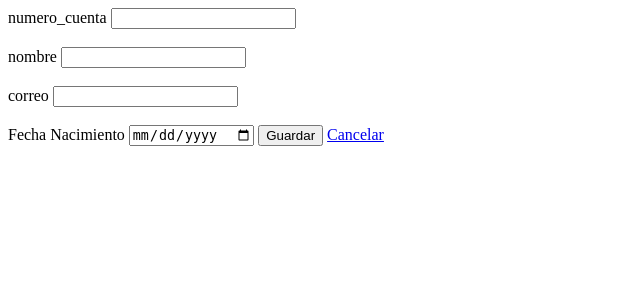
After one commit to Anny891/ejercicios-crud-laravel, a Laravel app: page /estudiante/create in a window 1280 px wide. The commit adds this page. Shown: the top 300 px of the page, without its empty margins (0-640 px from the left). Run offline with Laravel 12, Linux system fonts and the light colour scheme.

Commit message:
Crear registros estudiantes

```diff
--- a/estudiantes/app/Http/Controllers/EstudianteController.php
+++ b/estudiantes/app/Http/Controllers/EstudianteController.php
@@ -24,6 +24,7 @@ class EstudianteController extends Controller
     public function create()
     {
         //
+        return view('estudiante.create');
     }
 
     /**
@@ -32,6 +33,16 @@ class EstudianteController extends Controller
     public function store(Request $request)
     {
         //
+        $dato = $request->validate([
+            'numero_cuenta'=>'required|string|unique:estudiantes,numero_cuenta',
+            'nombre'=>'required|string|max:100',
+            'correo'=>'required|email|unique:estudiantes,correo',
+            'fecha_nacimiento'=>'required|date'
+        ]);
+
+        Estudiante::create($dato);
+
+        return redirect()->route('estudiante.index')->with('success', 'guardo correcto');
     }
 
     /**
--- /dev/null
+++ b/estudiantes/resources/views/estudiante/create.blade.php
@@ -0,0 +1,32 @@
+<!DOCTYPE html>
+<html lang="es">
+    <head>
+        <meta charset="UTF-8">
+        <title>Crear Registro Estudiantes</title>
+    </head>
+    <body>
+        <form method="post" action="/estudiante">
+            @csrf
+            @if(session('success'))
+                <p>{{session('success')}}</p>
+            @endif
+
+            <label>numero_cuenta</label>
+            <input type="text" name="numero_cuenta" id="numero_cuenta" value="{{old('numero_cuenta')}}" required>
+            <br><br>
+            <label>nombre</label>
+            <input type="text" name="nombre" id="nombre" value="{{old('nombre')}}" required>
+
+            <br><br>
+            <label>correo</label>
+            <input type="email" name="correo" id="correo" value="{{old('correo')}}" required>
+
+            <br><br>
+            <label>Fecha Nacimiento</label>
+            <input type="date" name="fecha_nacimiento" id="fecha_nacimiento" value="{{old('fecha_nacimiento')}}" required>
+
+            <button type="submit">Guardar</button>
+            <a href="{{route('estudiante.index')}}">Cancelar</a>
+        </form>
+    </body>
+</html>
--- a/estudiantes/resources/views/estudiante/index.blade.php
+++ b/estudiantes/resources/views/estudiante/index.blade.php
@@ -9,7 +9,12 @@
             @csrf
             <button type="submit">Cerrar Sesion</button>
         </form>
+        <h2>Estudiantes Registrados</h2>
+        <a href="{{route('estudiante.create')}}">Registrar estudiante</a>
 
+        @if(session('success'))
+          <p>{{ session('success') }}</p>
+        @endif
         <table border="3">
             <thead>
                 <tr>
--- a/estudiantes/routes/web.php
+++ b/estudiantes/routes/web.php
@@ -16,3 +16,8 @@ Route::post('/login', [LoginController::class, 'login'])
 
 Route::post('/logout', [LoginController::class, 'logout'])
     ->name('logout');
+
+Route::get('/estudiante/create', [EstudianteController::class, 'create'])
+    ->name('estudiante.create');
+Route::post('/estudiante', [EstudianteController::class, 'store'])
+     ->name('estudiante.store');
```
